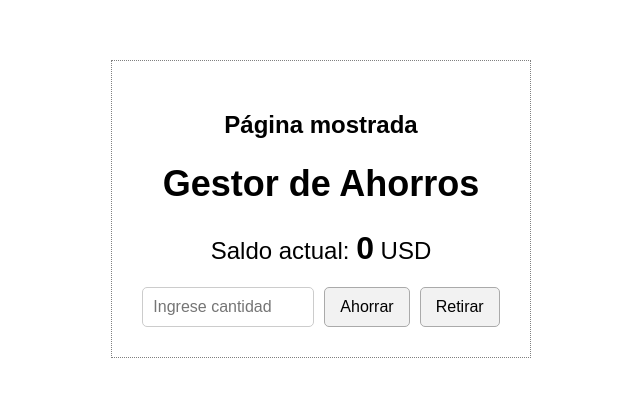
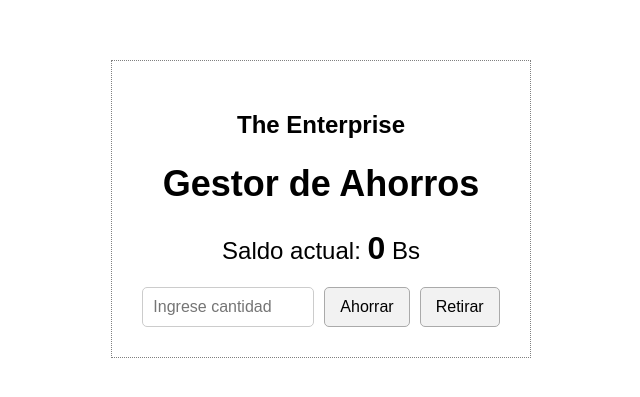
Before and after one commit to MrZRo/Gestor-de-Ahorros, a plain HTML site: page index.html in a window 1280 px wide. Shown: the part 191-588 px from the top of the page, without its empty margins (319-959 px from the left). Drawn offline with Linux system fonts and the light colour scheme.

Commit message:
index.html

```diff
--- a/index.html
+++ b/index.html
@@ -7,9 +7,9 @@
 </head>
 <body>
     <div class="container">
-        <h2>Página mostrada</h2>
+        <h2>The Enterprise</h2>
         <h1>Gestor de Ahorros</h1>
-        <p class="saldo">Saldo actual: <span id="saldo">0</span> USD</p>
+        <p class="saldo">Saldo actual: <span id="saldo">0</span> Bs</p>
 
         <div class="acciones">
             <input type="number" id="cantidad" placeholder="Ingrese cantidad">
```
